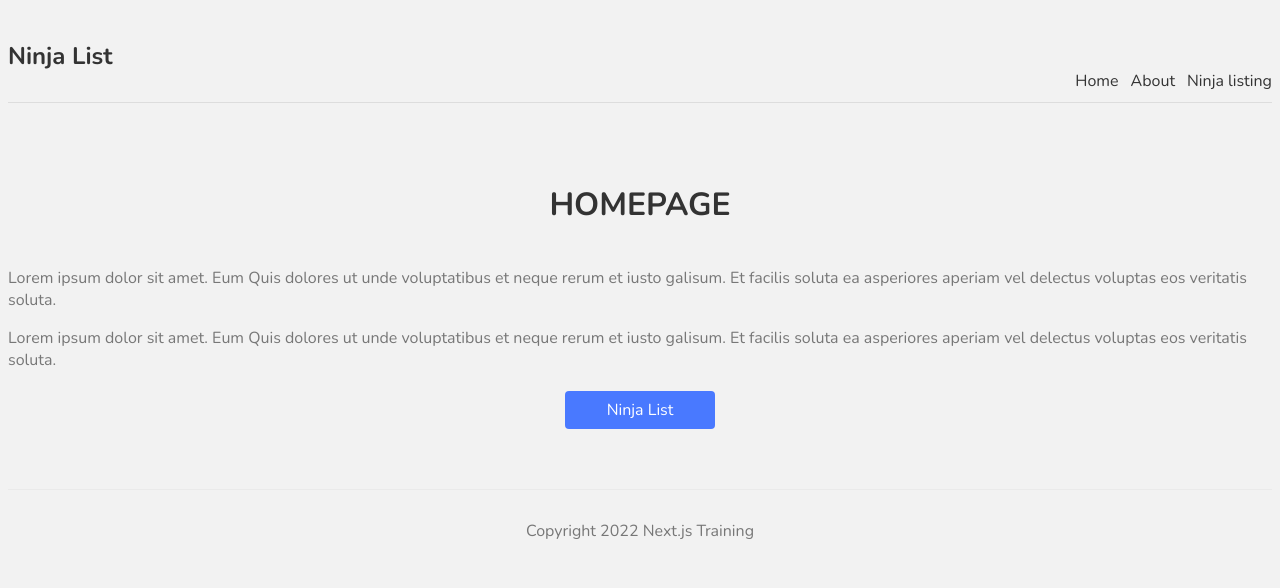
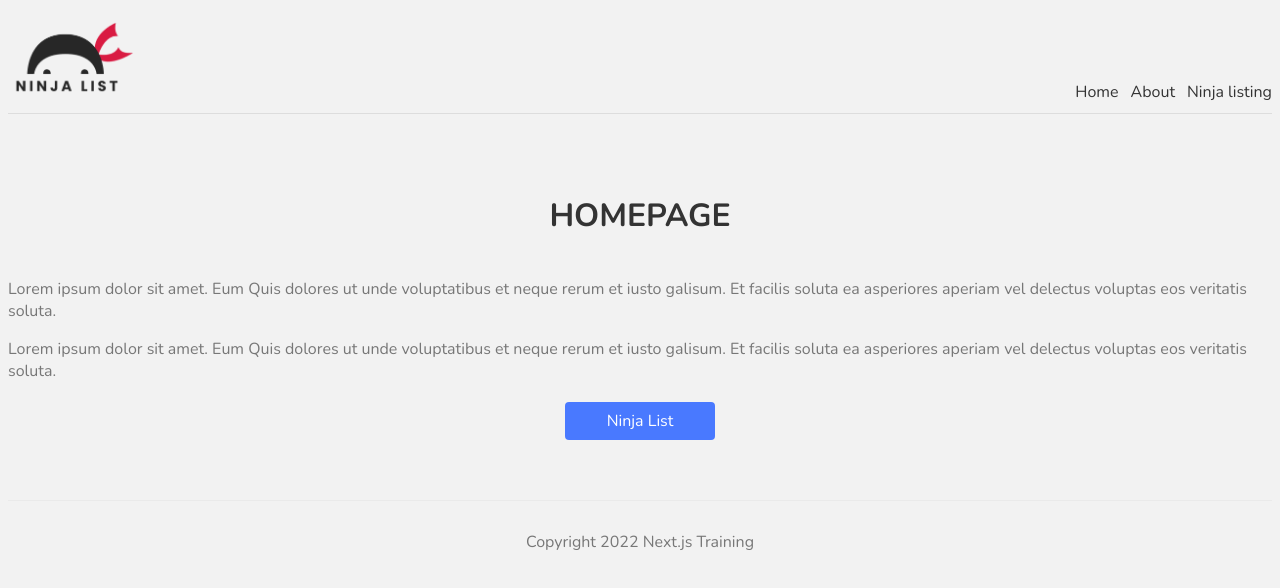
Before and after one commit to WenyiLULU/ninjalist, a Next.js app: page / in a window 1280 px wide. Shown: the top 588 px of the page. Built offline with nearby package versions, Linux system fonts and the light colour scheme.

Commit message:
Header and Image component

```diff
--- a/components/Navbar.js
+++ b/components/Navbar.js
@@ -1,10 +1,11 @@
+import Image from "next/image";
 import Link from "next/link";
 
 const Navbar = () => {
     return (
         <nav>
             <div className="logo">
-                <h1>Ninja List</h1>
+                <Image src='/logo.png' alt="logo" width={128} height={77} />
             </div>
             <Link href="/"><a>Home</a></Link>
             <Link href="/about"><a>About</a></Link>
--- a/pages/index.js
+++ b/pages/index.js
@@ -5,6 +5,11 @@ import styles from '../styles/Home.module.css'
 
 export default function Home() {
   return (
+    <>
+    <Head>
+      <title>Ninja List | Home</title>
+      <meta name="keywords" content="ninjas list" />
+    </Head>
     <div>
 
       <h1 className={styles.title}>HOMEPAGE</h1>
@@ -15,5 +20,7 @@ export default function Home() {
       </Link>
 
     </div>
+    </>
+
   )
 }
```
Also changed, not shown: pages/about.js (+9 -0 lines).
